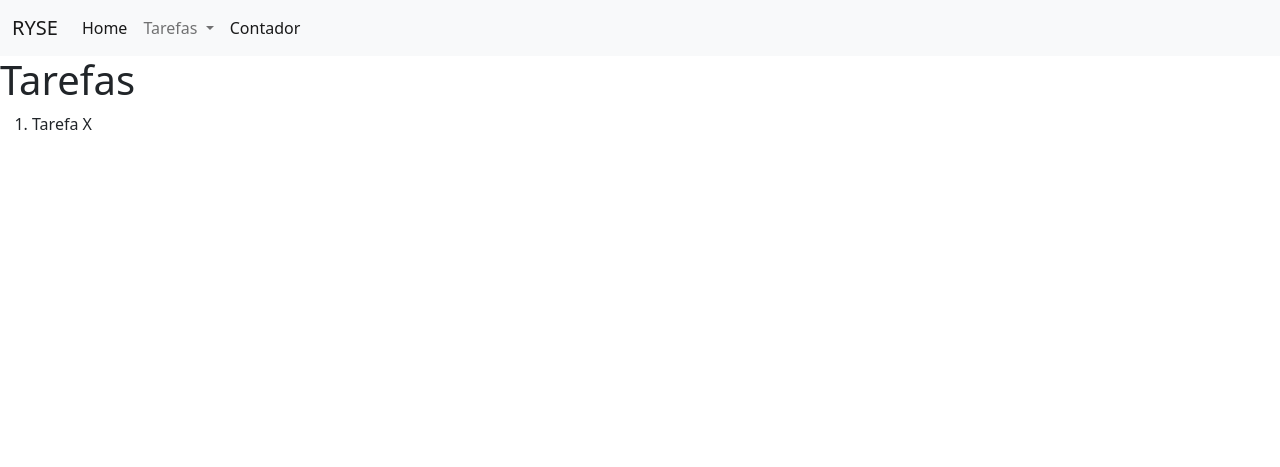
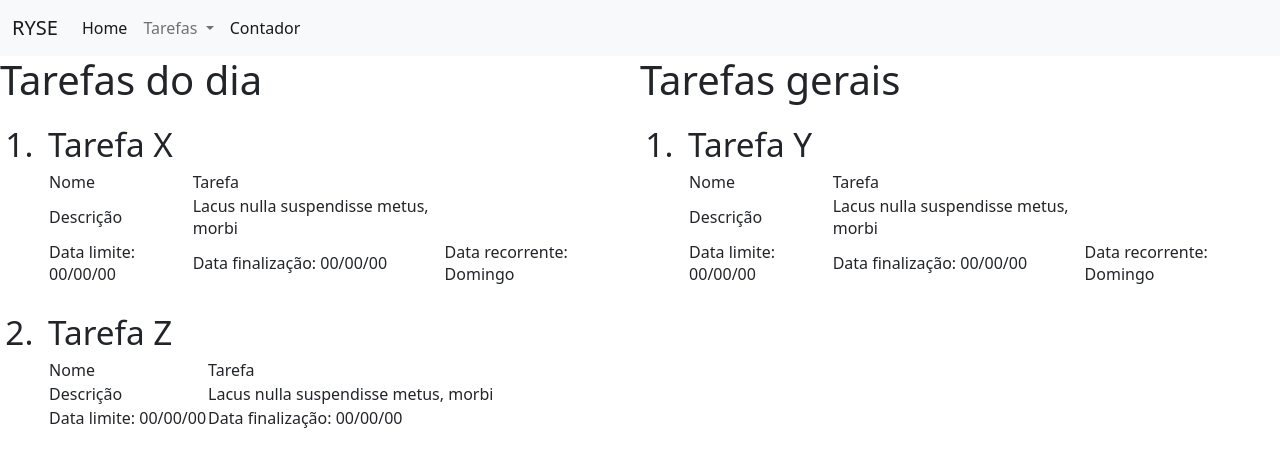
Before and after one commit to thegiovanesilva/ryse, a PHP site: page /tarefas/visualizar.php in a window 1280 px wide. Shown: the top 467 px of the page. Run offline with PHP 8.4, Linux system fonts and the light colour scheme.

Commit message:
Add files via upload
Adição de áreas de visualização para tarefas

```diff
--- a/src/tarefas/visualizar.css
+++ b/src/tarefas/visualizar.css
@@ -2,7 +2,12 @@ ol{
     margin-left: auto;
 }
 
-.visualizar-tarefas li{
+.screen{
+    width: 100%;
+    margin-top: 0%;
+}
+
+.screen li{
     padding: 1%;
     margin: 10px;
     font-size: 25pt;
@@ -11,3 +16,15 @@ ol{
 h1{
     margin: auto;
 }
+
+.tarefas-do-dia{
+    width: 50%;
+    float: left;
+
+}
+
+.tarefas-gerais{
+    width: 50%;
+    float: left;
+
+}
--- a/src/tarefas/visualizar.php
+++ b/src/tarefas/visualizar.php
@@ -3,10 +3,69 @@
 <?php include("../includes/header.php") ?>
     <main>
         <div class="screen">
-        <h1 id="titulo">Tarefas</h1>
-            <ol>
-                <li>Tarefa X</li>
-            <ol>
-        </div>
+        <div class="tarefas-do-dia">
+            <h1 id="titulo">Tarefas do dia</h1>
+                <ol>
+                    <li>Tarefa X
+                    <table class="tarefa">
+                        <tr>
+                            <td>Nome</td>
+                            <td>Tarefa</td>
+                        </tr>
+                        <tr>
+                            <td>Descrição</td>
+                            <td>Lacus nulla suspendisse metus, morbi</td>
+                        </tr>
+                        <tr>
+                            <td>Data limite: 00/00/00</td>
+                            <td>Data finalização: 00/00/00</td>
+                            <td>Data recorrente: Domingo<td>
+                        </tr>
+                    </table>
+                    </li>
+                    <li>Tarefa Z
+                    <table>
+                        <tr>
+                            <td>Nome</td>
+                            <td>Tarefa</td>
+                        </tr>
+                        <tr>
+                            <td>Descrição</td>
+                            <td>Lacus nulla suspendisse metus, morbi</td>
+                        </tr>
+                        <tr>
+                            <td>Data limite: 00/00/00</td>
+                            <td>Data finalização: 00/00/00</td>
+
+                        </tr>
+                    </table>
+                    </li>
+
+                <ol>
+            </div>
+            <div class="tarefas-gerais">
+            <h1 id="titulo">Tarefas gerais</h1>
+                <ol>
+                    <li>Tarefa Y
+                    <table>
+                        <tr>
+                            <td>Nome</td>
+                            <td>Tarefa</td>
+                        </tr>
+                        <tr>
+                            <td>Descrição</td>
+                            <td>Lacus nulla suspendisse metus, morbi</td>
+                        </tr>
+                        <tr>
+                            <td>Data limite: 00/00/00</td>
+                            <td>Data finalização: 00/00/00</td>
+                            <td>Data recorrente: Domingo<td>
+                        </tr>
+                    </table>
+                    </li>
+
+                <ol>
+            </div>
+</div>
     </main>
 <?php include("../includes/footer.php") ?>
```
